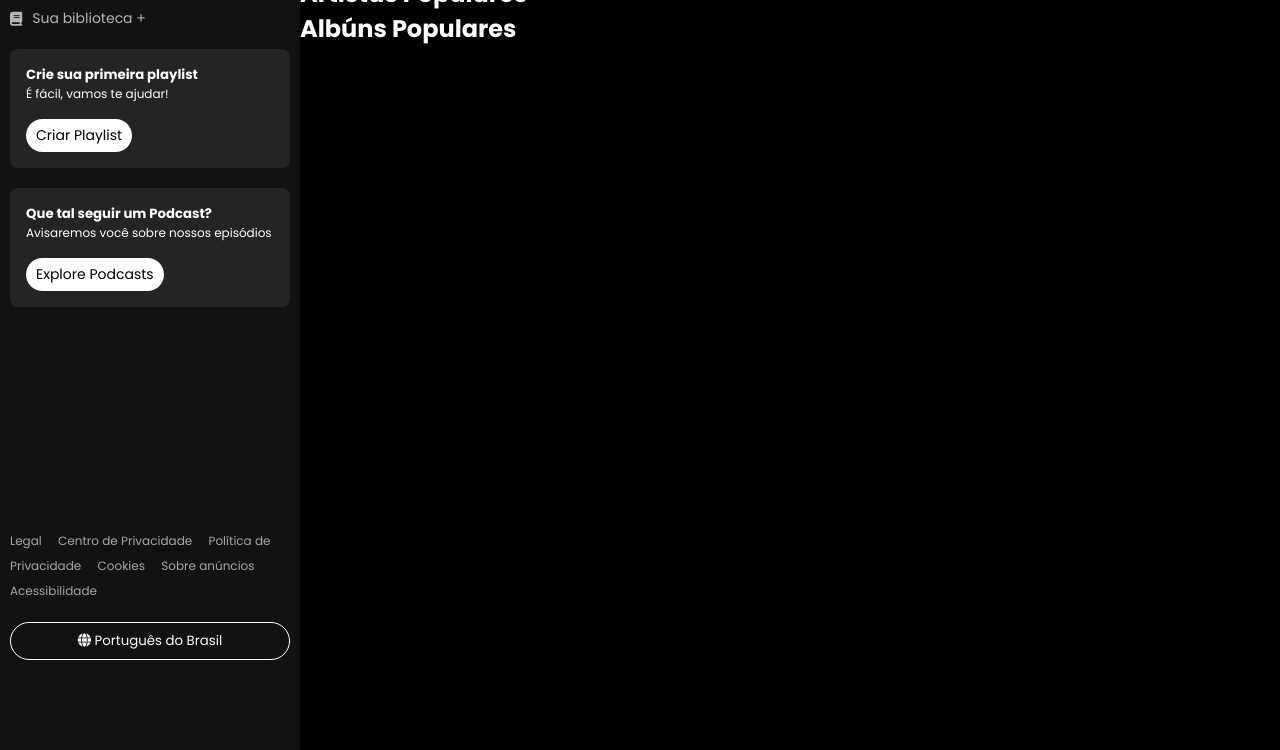
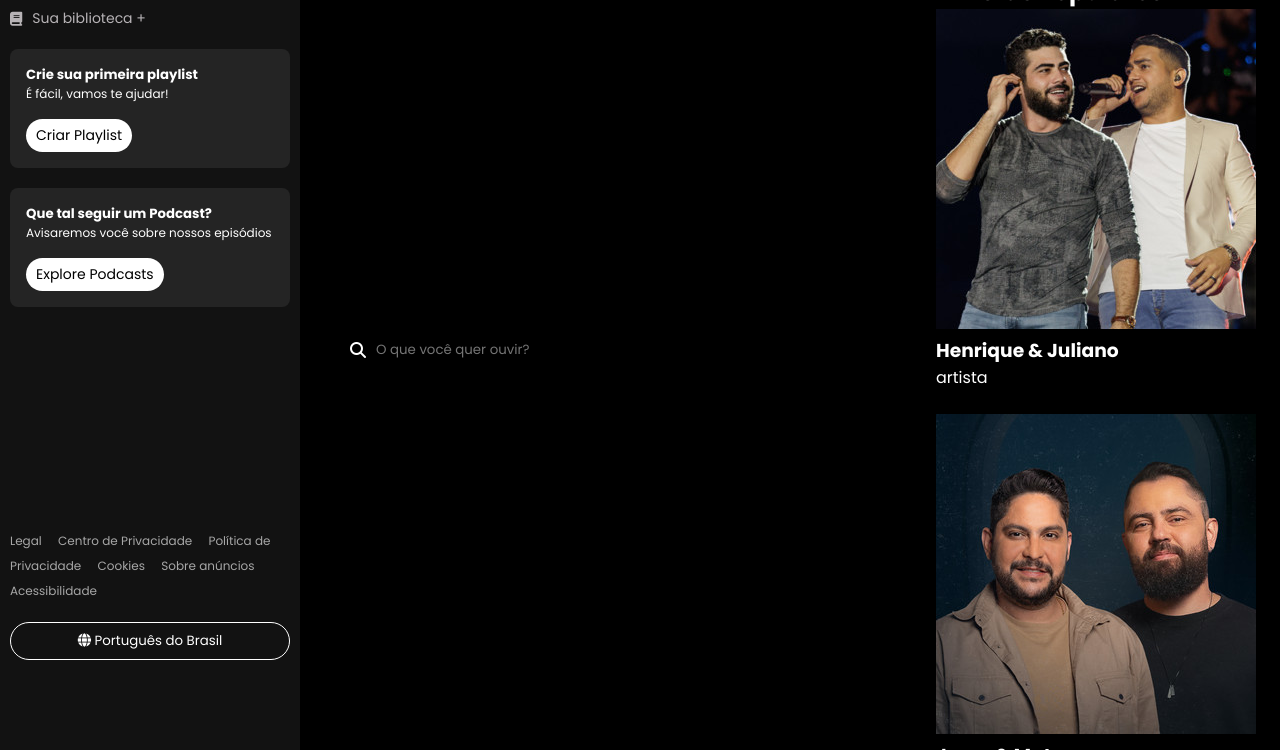
Before and after one commit to felippe1987/spotify, a plain HTML site: page index.html in a window 1280 px wide. Shown: the part 50-800 px from the top of the page. Drawn offline with Linux system fonts and the light colour scheme.

Commit message:
finalizando projeto com css, html finalizado

```diff
--- a/index.html
+++ b/index.html
@@ -1,6 +1,7 @@
 <!DOCTYPE html>
 <html lang="pt-br">
   <head>
+    <link rel="shortcut icon" href="/img/favicon.ico" type="image/x-icon" />
     <link rel="stylesheet" href="style.css" />
     <meta charset="UTF-8" />
     <script
--- /dev/null
+++ b/script.js
@@ -0,0 +1,66 @@
+document.addEventListener("DOMContentLoaded", () => {
+  const artistsData = [
+    { name: "Henrique & Juliano", Image: "./img/artista-henrique-juliano.jpg" },
+    { name: "Jorge & Mateus", Image: "./img/artista-jorge-mateus.jpg" },
+    { name: "Zé Neto & Cristiano", Image: "./img/artista-ze-neto.jpg" },
+    { name: "Gusttavo Lima", Image: "./img/artista-gustavo-limma.jpg" },
+    { name: "Luan Santana", Image: "./img/artista-luan-santana.jpg" },
+    { name: "Matheus & Kauan", Image: "./img/artista-mateus-kauan.jpg" },
+  ];
+
+  const albumsData = [
+    {
+      name: "White Noise(Sleep & Relaxation Sounds)",
+      artist: "Sleepy John",
+      Image: "./img/album-white-noise.jpg",
+    },
+    {
+      name: "O Céu Explica Tudo (Ao Vivo)",
+      artist: "Henrique & Juliano",
+      Image: "./img/album-ceu-explica.jpg",
+    },
+    {
+      name: "Nada como um dia após o outro",
+      artist: "Racionais",
+      Image: "./img/album-vida-loka.jpg",
+    },
+    {
+      name: "HIT ME HARD AND SOFT",
+      artist: "Billie Eilish",
+      Image: "./img/album-hit-me.jpg",
+    },
+    {
+      name: "Escândalo Íntimo",
+      artist: "Luísa Sonza",
+      Image: "./img/ album-escandalo.jpg",
+    },
+  ];
+
+  const artistGrid = document.querySelector(".artists-grid");
+  const albumsGrid = document.querySelector(".albums-grid");
+
+  artistsData.forEach((artist) => {
+    const artistCard = document.createElement("div");
+    artistCard.classList.add("artist-card");
+
+    artistCard.innerHTML = `
+     <img src="${artist.Image}" alt= "imagem do ${artist.name}">
+     <h3>${artist.name}</h3>
+     <p>artista</p>
+    `;
+
+    artistGrid.appendChild(artistCard);
+  });
+
+  albumsData.forEach((album) => {
+    const albumCard = document.createElement("div");
+    albumCard.classList.add("album-card");
+
+    albumCard.innerHTML = `
+     <img src="${album.Image}" alt= "imagem do ${album.name}">
+     <p>${album.name}</p>
+    `;
+
+    albumsGrid.appendChild(albumCard);
+  });
+});
--- a/style.css
+++ b/style.css
@@ -88,3 +88,37 @@ body {
   cursor: pointer;
   border-radius: 20px;
 }
+
+main {
+  padding: 24px;
+  flex-grow: 1;
+  overflow-y: auto;
+  display: flex;
+}
+
+.search-bar {
+  display: flex;
+  align-items: center;
+  background-color: #242424;
+  padding: 8px 16px;
+  border-radius: 20px;
+  width: 300px;
+}
+
+.search-bar,
+input {
+  background-color: transparent;
+  border: none;
+  color: #fff;
+  width: 100%;
+  margin-left: 10px;
+  outline: none;
+}
+
+.artists-grid,
+.albums-grid {
+  display: grid;
+  grid-template-columns: repeat(autofill, minmax(180px, 1fr));
+  gap: 24px;
+  margin-bottom: 40px;
+}
```
Also changed, not shown: img/album-caju.jpg (added), img/album-ceu-explica.jpg (added), img/album-escandalo.jpg (added), img/album-hit-me.jpg (added), img/album-racionais.jpg (added), img/album-vida-loka.jpg (added), img/album-white-noise.jpg (added), img/artista-gustavo-limma.jpg (added), img/artista-henrique-juliano.jpg (added), img/artista-jorge-mateus.jpg (added), img/artista-luan-santana.jpg (added), img/artista-mateus-kauan.jpg (added), img/artista-ze-neto.jpg (added), img/favicon.ico (added).
